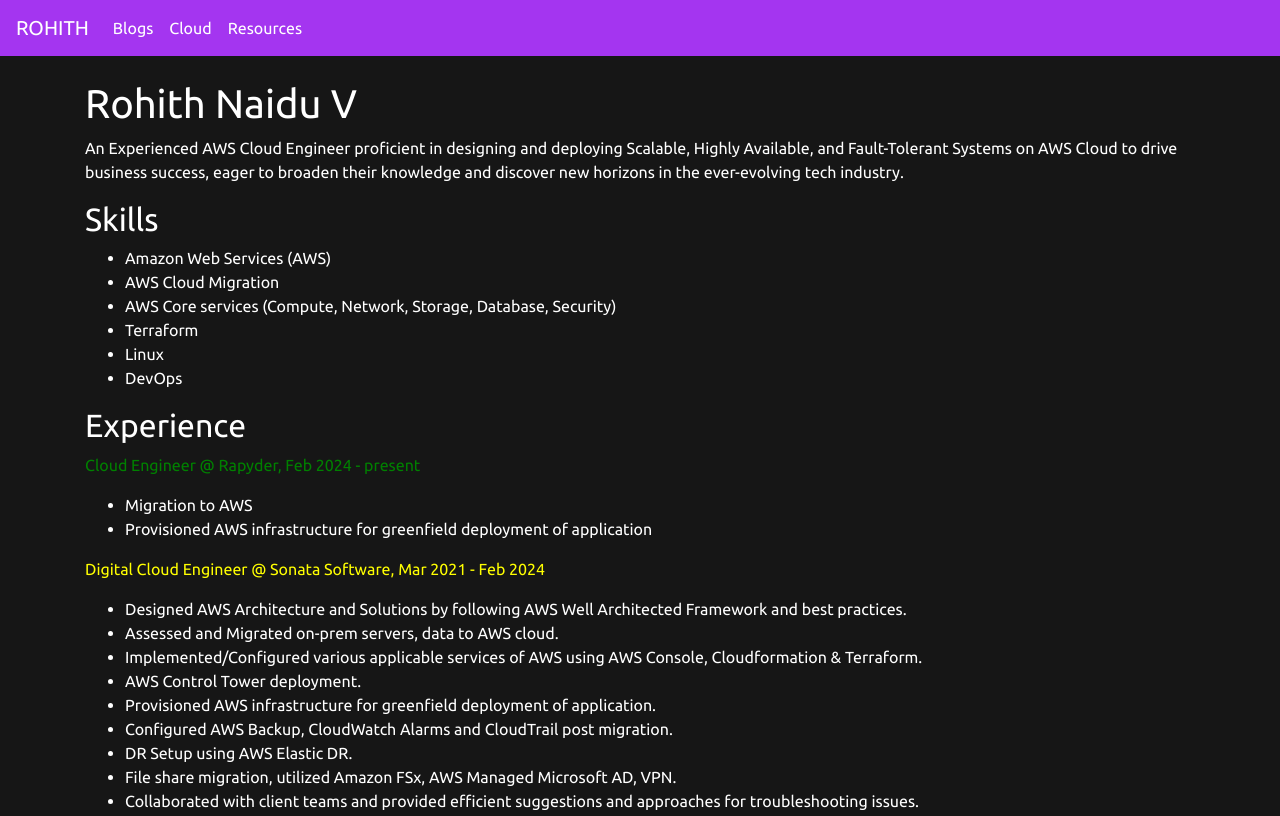
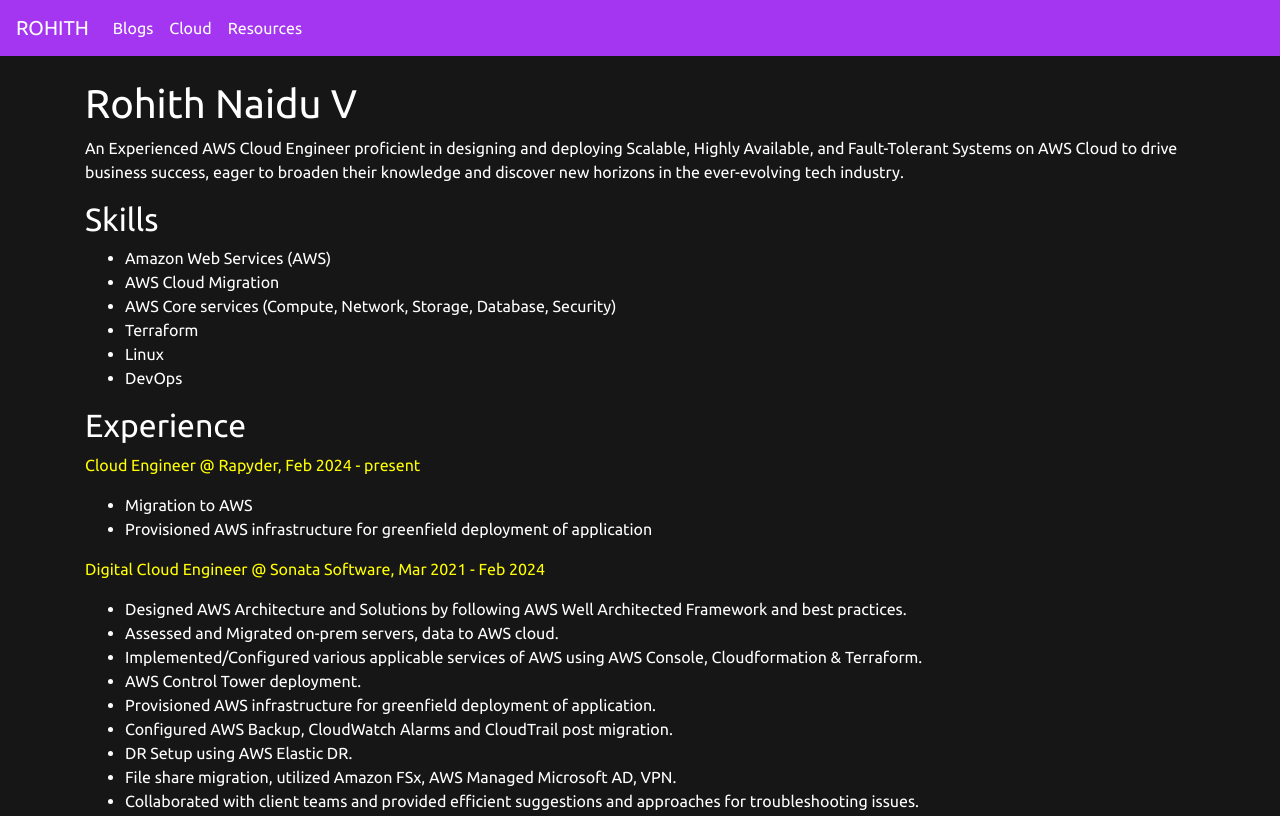
Before and after one commit to ROHITHNAIDU/rohith, a plain HTML site: page index.html in a window 1280 px wide. Shown: the top 816 px of the page. Drawn offline with Linux system fonts and the light colour scheme.

Commit message:
Update index.html

```diff
--- a/index.html
+++ b/index.html
@@ -59,7 +59,7 @@
         <li>DevOps</li>
       </ul>
       <h2>Experience</h2>
-      <p style="color: Green;">Cloud Engineer @ Rapyder, Feb 2024 - present</p>
+      <p style="color: Yellow;">Cloud Engineer @ Rapyder, Feb 2024 - present</p>
       <ul>
          <li>Migration to AWS</li>
          <li>Provisioned AWS infrastructure for greenfield deployment of application</li>
```
